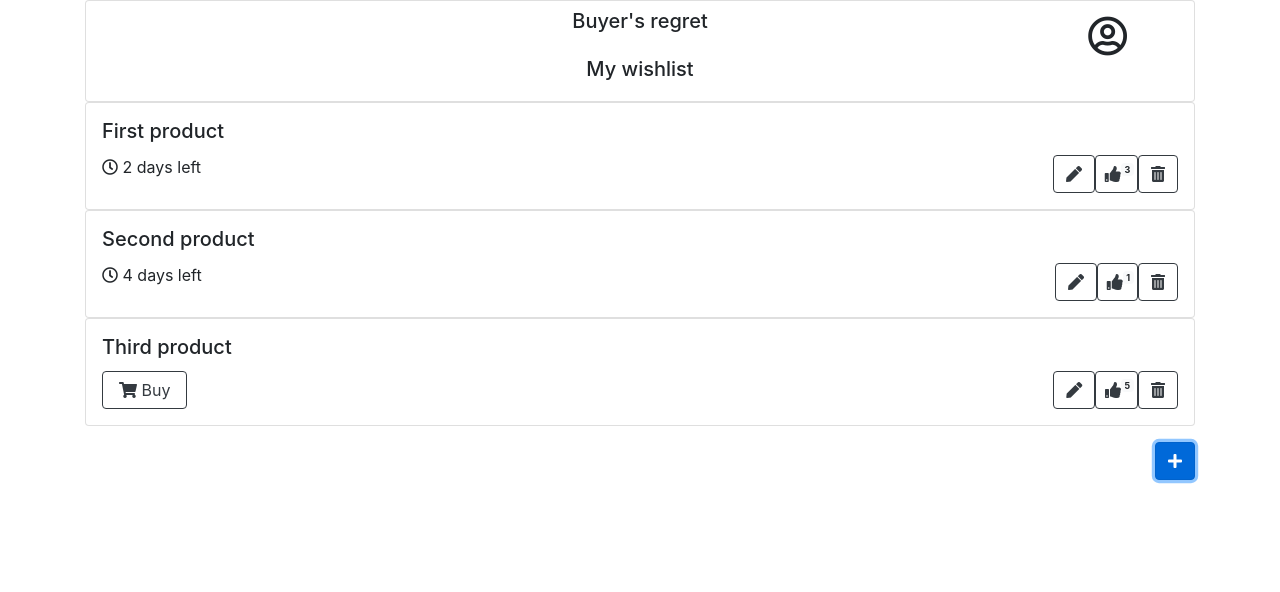
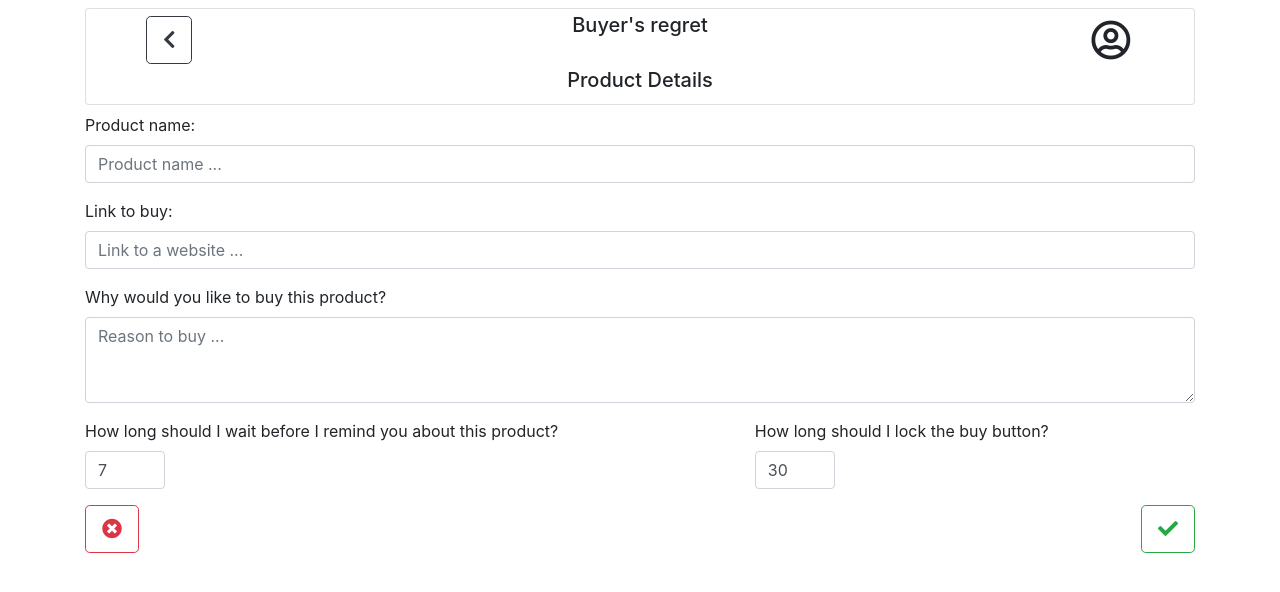
Before and after one commit to agiledev3/buyers-remorse-app, a React (Create React App) app: page / in a window 1280 px wide. Both pictures are taken after a click on the button 1175 px from the left and 461 px from the top of the page. Shown: the top 592 px of the page. Built offline with nearby package versions, Linux system fonts and the light colour scheme.

Commit message:
Product edit page added.

```diff
--- a/src/Components/EditProduct/index.js
+++ b/src/Components/EditProduct/index.js
@@ -1,13 +1,132 @@
+import React from "react"
+import useForm from './useForm'
 import Pages from '../PageSelection/Pages'
+import { Col, Row, Card, Button, Form } from 'react-bootstrap'
 
 const EditProduct = (props) => {
-    return (
-        <div>
-            <h1>This is the (dummy) edit product page</h1>
-            <p>This is a dummy EditProduct page to be updated when the page has been completed</p>
-            <button onClick={() => props.changePage(Pages.HOME)}>Home</button>
-        </div>
-    )
-}
+	const { handleChange, handleReset, product } = useForm(props.product);
+	const handleSubmit = (e) =>{
+		e.preventDefault();
+		if(product.id){
+			props.updateProduct(product.id, product)
+		}
+		else{
+			props.createProduct(product)
+		}
+        props.changePage(Pages.HOME);
+	}
 
-export default EditProduct
+    const resetAndGoHome = () =>{
+        handleReset();
+        props.changePage(Pages.HOME);
+    }
+
+	return(
+		<React.Fragment>
+			<Card className="my-2">
+				<Card.Title className='text-center'>
+					<Row className="p-1">
+		                 <Col xs={{span:2}} style={{fontSize:"2em"}}>
+		                  	<Button variant="outline-dark" size="lg" onClick={resetAndGoHome}>
+								<i className="fas fa-chevron-left align-center"></i>
+							</Button>
+		                 </Col>
+		                 <Col xs={{span:8}}>
+		                        Buyer's regret
+		                 </Col>
+		                    <Col xs={{span:2}} style={{fontSize:"2em"}}>
+		                   	<i className="far fa-user-circle align-middle"></i>
+		                 </Col>
+		            </Row>
+		            <Row>
+		                <Col sm={{span:2}}></Col>
+		                <Col sm={{span:8}}>
+		                        Product Details
+		                </Col>
+		                <Col sm={{span:2}}></Col>
+		            </Row>
+				</Card.Title>
+			</Card>
+			<Form className="product-form" onSubmit={handleSubmit}>
+				<Form.Group>
+					<Form.Label htmlFor="name">Product name:</Form.Label>
+					<Form.Control
+						onChange={handleChange}
+						value={product.name}
+						placeholder="Product name ..."
+						name="name"
+						id="name"
+						required/>
+				</Form.Group>
+				<Form.Group>
+					<Form.Label htmlFor="linkToBuy">Link to buy:</Form.Label>
+					<Form.Control
+						onChange={handleChange}
+						value={product.linkToBuy}
+						placeholder="Link to a website ..."
+						name="linkToBuy"
+						id="linkToBuy"
+						/>
+				</Form.Group>
+				<Form.Group>
+					<Form.Label htmlFor="reasonToBuy">Why would you like to buy this product?</Form.Label>
+					<Form.Control
+						onChange={handleChange}
+						value={product.reasonToBuy}
+						placeholder="Reason to buy ..."
+						name="reasonToBuy"
+						id="reasonToBuy"
+						as="textarea"
+						rows="3"
+						required
+						 />
+				</Form.Group>
+				<Form.Row>
+				<Form.Group as={Col} xs="auto">
+					<Form.Label htmlFor="reminderPeriod">How long should I wait before I remind you about this product?</Form.Label>
+					<Form.Control
+						onChange={handleChange}
+						value={product.reminderPeriod}
+						placeholder="Days ..."
+						name="reminderPeriod"
+						id="reminderPeriod"
+						type="number"
+						min="1"
+						max="30"
+						style={{maxWidth:"5rem"}}
+						 />
+				</Form.Group>
+				<Col lg="2"></Col>
+				<Form.Group as={Col} xs="auto">
+					<Form.Label htmlFor="coolingPeriod">How long should I lock the buy button?</Form.Label>
+					<Form.Control
+						onChange={handleChange}
+						value={product.coolingPeriod}
+						placeholder="Days ..."
+						name="coolingPeriod"
+						id="coolingPeriod"
+						type="number"
+						min="1"
+						max="90"
+						style={{maxWidth:"5rem"}}
+						 />
+				</Form.Group>
+				</Form.Row>
+				<Form.Row>
+				<Col>
+					<Button variant="outline-danger" aligned="left aligned" size="lg" onClick={resetAndGoHome}>
+						<i className="fas fa-times-circle"></i>
+					</Button>
+				</Col>
+				<Col xs="auto">
+					<Button variant="outline-success" aligned="right aligned" type="submit" size="lg">
+						<i className="fas fa-check"></i>
+					</Button>
+				</Col>
+				</Form.Row>
+			</Form>
+		</React.Fragment>
+	);
+};
+
+export default EditProduct;
--- /dev/null
+++ b/src/Components/EditProduct/useForm.js
@@ -0,0 +1,25 @@
+import { useState } from 'react'
+
+const useForm = (existingProduct) => {
+	//use a passed product to edit; if none is passed - construct a default one to create
+	const initProduct = existingProduct ? existingProduct :  {
+		name: "",
+		linkToBuy: "",
+		reasonToBuy: "",
+		reminderPeriod: 7,
+		coolingPeriod: 30,
+	};
+
+	const [product, setValues] = useState(initProduct)
+	const handleChange = (event) => {
+		const { name, value } = event.target
+		setValues({...product, [name]: value})
+	}
+	const handleReset = () =>{
+		setValues({...initProduct})
+	}
+
+	return {handleChange, handleReset, product}
+}
+
+export default useForm
--- a/src/Components/Home/ProductList.js
+++ b/src/Components/Home/ProductList.js
@@ -1,8 +1,14 @@
 import React from 'react'
 import ListItem from './ListItem'
+import Pages from '../PageSelection/Pages'
 import { Card, Col, Row, Button } from 'react-bootstrap'
 
 function ProductList(props) {
+
+    const handleAddClick = () => {
+        props.changePage(Pages.EDIT_PRODUCT)
+    }
+
     return (
         <div>
             <Card className='p-2'>
@@ -26,7 +32,9 @@ function ProductList(props) {
             {props.allProducts.map((product) => (
                 <ListItem key={product.id} product={product} changePage={props.changePage}/>
             ))}
-            <Button variant="primary" className="float-right my-3"><i className="fas fa-plus" ></i></Button>
+            <Button variant="primary" className="float-right my-3" onClick={handleAddClick}>
+                <i className="fas fa-plus" ></i>
+            </Button>
         </div>
     )
 }
```
